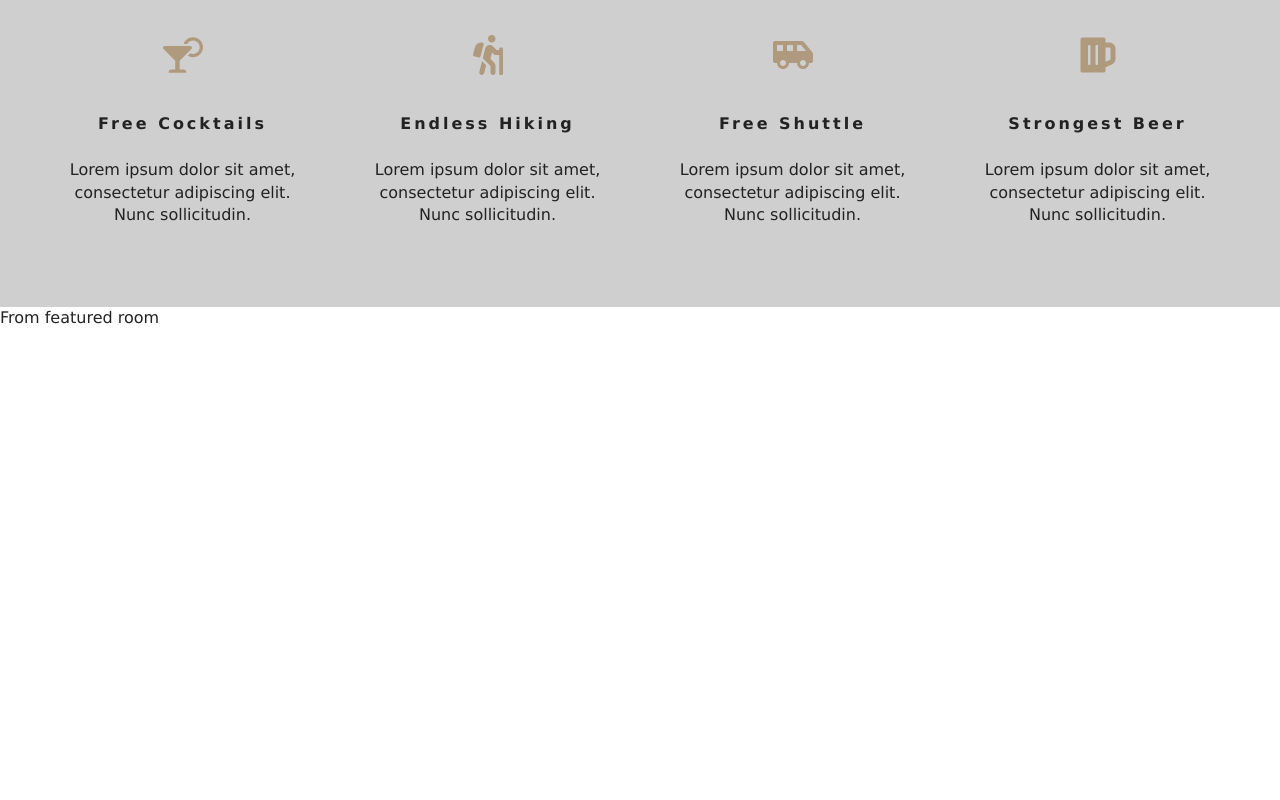
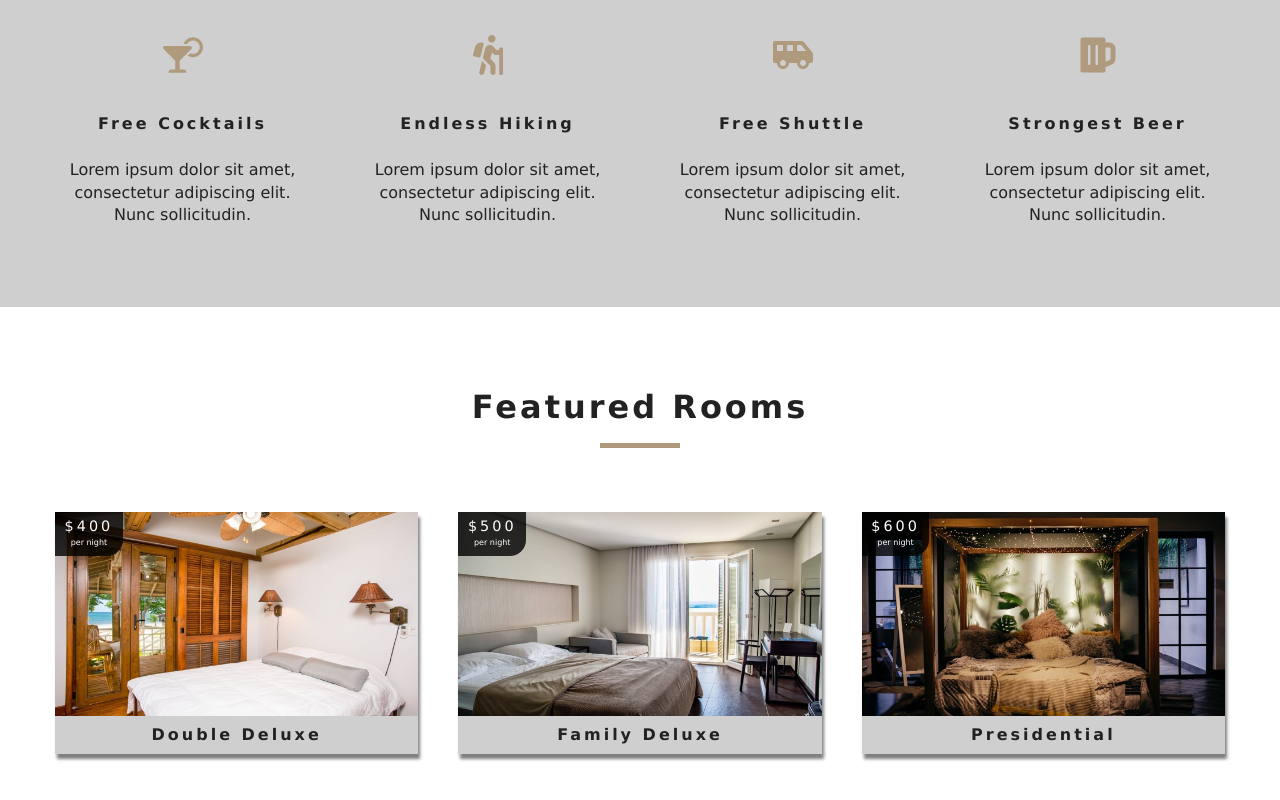
Before and after one commit to Svavar16/ReactLearning, a React (Create React App) app in the folder hotel_reservasion_site_react/: page / in a window 1280 px wide. Shown: the part 972-1772 px from the top of the page. Before the commit the page ends 1301 px from the top, so only its background shows below. Built offline with nearby package versions, Linux system fonts and the light colour scheme.

Commit message:
added loading and single room

```diff
--- a/hotel_reservasion_site_react/package.json
+++ b/hotel_reservasion_site_react/package.json
@@ -8,7 +8,8 @@
     "react-icon": "^1.0.0",
     "react-icons": "^3.7.0",
     "react-router-dom": "^5.0.1",
-    "react-scripts": "3.1.1"
+    "react-scripts": "3.1.1",
+    "prop-types": "latest"
   },
   "scripts": {
     "start": "react-scripts start",
--- a/hotel_reservasion_site_react/src/components/FeaturedRooms.jsx
+++ b/hotel_reservasion_site_react/src/components/FeaturedRooms.jsx
@@ -1,15 +1,25 @@
 import React, {Component} from 'react';
 import {RoomContext} from "../context";
+import Loading from './Loading';
+import Room from './Room';
+import Rooms from "../pages/Rooms";
+import Title from './Title';
 
 class FeaturedRooms extends Component {
     static contextType = RoomContext;
     render() {
-        const {featuredRooms : rooms} = this.context;
-        console.log(rooms)
+        let { loading, featuredRooms: rooms } = this.context;
+        rooms = rooms.map(room => {
+            return <Room key={room.id} room={room} />
+        });
+
         return (
-            <div>
-                From featured room
-            </div>
+            <section className="featured-rooms">
+                <Title title="Featured rooms" />
+                <div className="featured-rooms-center">
+                    { loading ? <Loading/> : rooms }
+                </div>
+            </section>
         );
     }
 }
--- /dev/null
+++ b/hotel_reservasion_site_react/src/components/Loading.jsx
@@ -0,0 +1,11 @@
+import React from 'react';
+import loadingGif from '../images/gif/loading-arrow.gif';
+
+export default function Loading() {
+        return (
+            <div className="loading">
+                <h4>rooms data loading...</h4>
+                <img src={loadingGif} alt="Loading" />
+            </div>
+        );
+}
--- /dev/null
+++ b/hotel_reservasion_site_react/src/components/Room.jsx
@@ -0,0 +1,33 @@
+import React from 'react';
+import {Link} from "react-router-dom";
+import defaultImg from '../images/room-1.jpeg';
+import PropTypes from 'prop-types';
+
+export default function Room({ room }) {
+    const { name, slug, images, price} = room;
+    return (
+        <article className="room">
+            <div className="img-container">
+                <img src={images[0] || defaultImg} alt="single room" />
+                <div className="price-top">
+                    <h6>${price}</h6>
+                    <p>per night</p>
+                </div>
+                <Link to={`/rooms/${slug}`} className="btn-primary room-link">
+                    Features
+                </Link>
+            </div>
+            <p className="room-info">{ name }</p>
+        </article>
+    );
+}
+
+Room.propTypes = {
+    room: PropTypes.shape({
+        name: PropTypes.string.isRequired,
+        slug: PropTypes.string.isRequired,
+        images: PropTypes.arrayOf(PropTypes.string).isRequired,
+        price: PropTypes.number.isRequired,
+
+    })
+};
```
